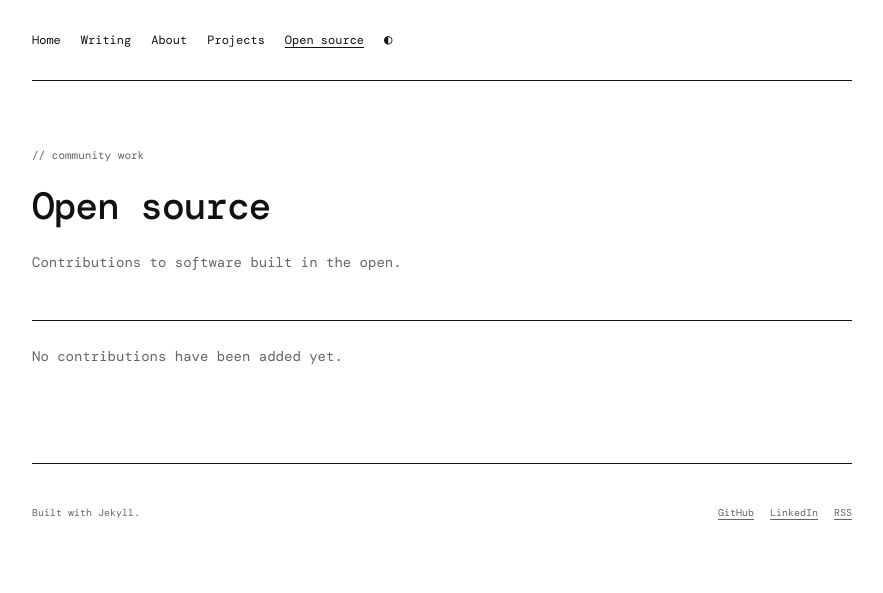
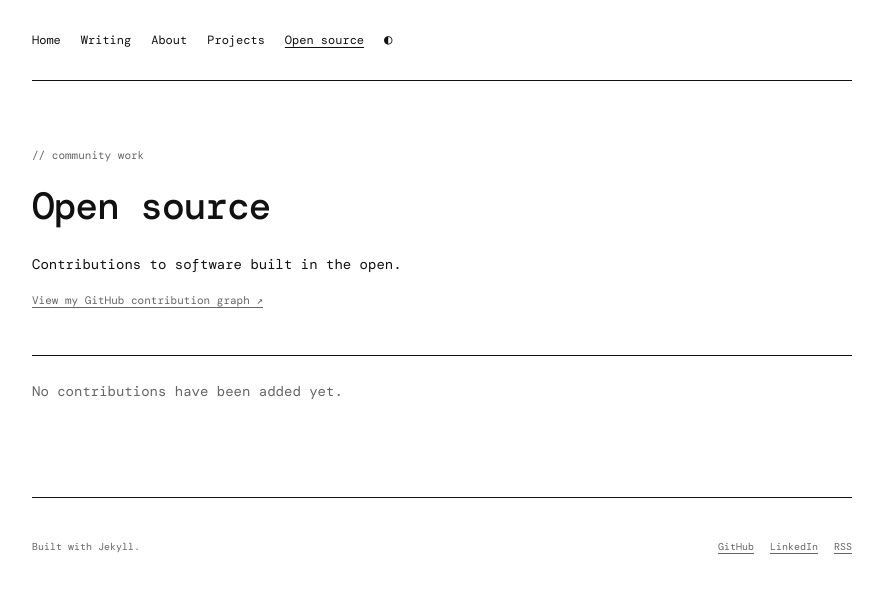
Before and after one commit to vichekaoeun/vichekaoeun.github.io, a Jekyll site: the page built from open-source.md, in a window 1280 px wide. Shown: the top 593 px of the page, without its empty margins (198-1081 px from the left). Built offline with Jekyll 4.4.1, drawn with Linux system fonts in a browser that asks for light colours.

Commit message:
Add post-style open source entries

```diff
--- a/_layouts/open-source.html
+++ b/_layouts/open-source.html
@@ -4,12 +4,13 @@
 <article class="project-detail">
   <header class="project-detail-header">
     <a class="back-link" href="{{ '/open-source/' | relative_url }}">← All open source</a>
-    <p class="eyebrow">{{ page.role }}</p>
+    <p class="eyebrow">{% if page.date %}{{ page.date | date: "%B %-d, %Y" }} · {% endif %}{{ page.role }}</p>
     <h1>{{ page.title }}</h1>
     <p class="project-summary">{{ page.description }}</p>
     <div class="project-actions">
       {% if page.repository %}<a href="{{ page.repository }}">View repository ↗</a>{% endif %}
-      {% if page.contribution %}<a href="{{ page.contribution }}">View contribution ↗</a>{% endif %}
+      {% if page.contribution %}<a href="{{ page.contribution }}">View my contribution ↗</a>{% endif %}
+      <a href="https://github.com/{{ site.author.github }}?tab=overview">GitHub activity ↗</a>
     </div>
   </header>
   <div class="prose">{{ content }}</div>
--- a/assets/css/main.css
+++ b/assets/css/main.css
@@ -123,6 +123,7 @@
 .page-intro { max-width: 700px; padding: 65px 0 45px; }
 .page-intro h1 { margin: 10px 0 12px; font-size: 38px; font-weight: 500; letter-spacing: -.03em; }
 .page-intro > p:last-child { margin: 0; color: var(--muted); }
+.page-intro .github-activity { margin-top: 14px; font-size: 11px; }
 
 .archive { padding-bottom: 70px; }
 .archive-year { display: grid; grid-template-columns: 100px 1fr; border-top: 1px solid var(--line); }
--- a/open-source.md
+++ b/open-source.md
@@ -8,6 +8,7 @@
   <p class="eyebrow">Community work</p>
   <h1>Open source</h1>
   <p>Contributions to software built in the open.</p>
+  <p class="github-activity"><a href="https://github.com/{{ site.author.github }}?tab=overview">View my GitHub contribution graph ↗</a></p>
 </header>
 
 <div class="project-list">
@@ -16,7 +17,7 @@
     <article class="project-card">
       <div class="project-number">0{{ forloop.index }}</div>
       <div>
-        <p class="eyebrow">{{ contribution.role }}</p>
+        <p class="eyebrow">{% if contribution.date %}{{ contribution.date | date: "%b %Y" }} · {% endif %}{{ contribution.role }}</p>
         <h2><a href="{{ contribution.url | relative_url }}">{{ contribution.title }}</a></h2>
         <p>{{ contribution.description }}</p>
         <a href="{{ contribution.url | relative_url }}">Read contribution details →</a>
```
Also changed, not shown: .pages.yml, README.md.
